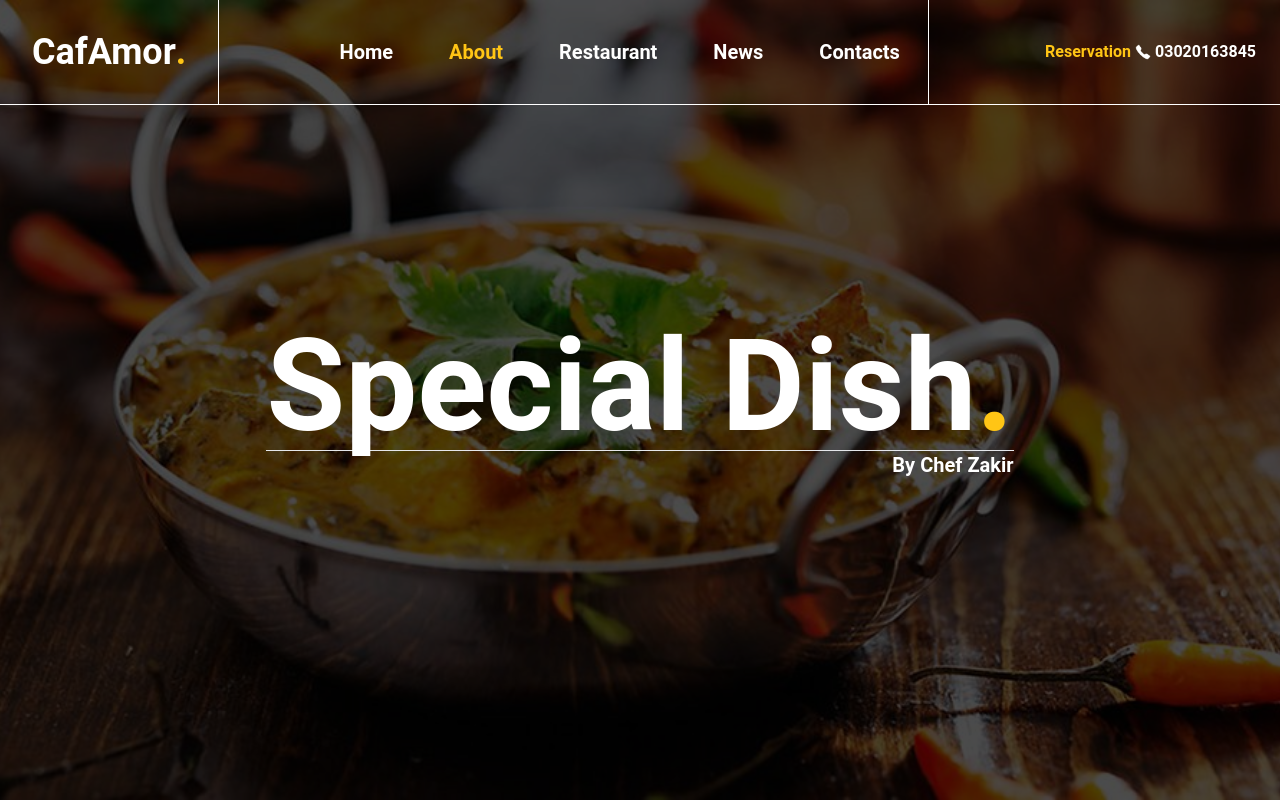
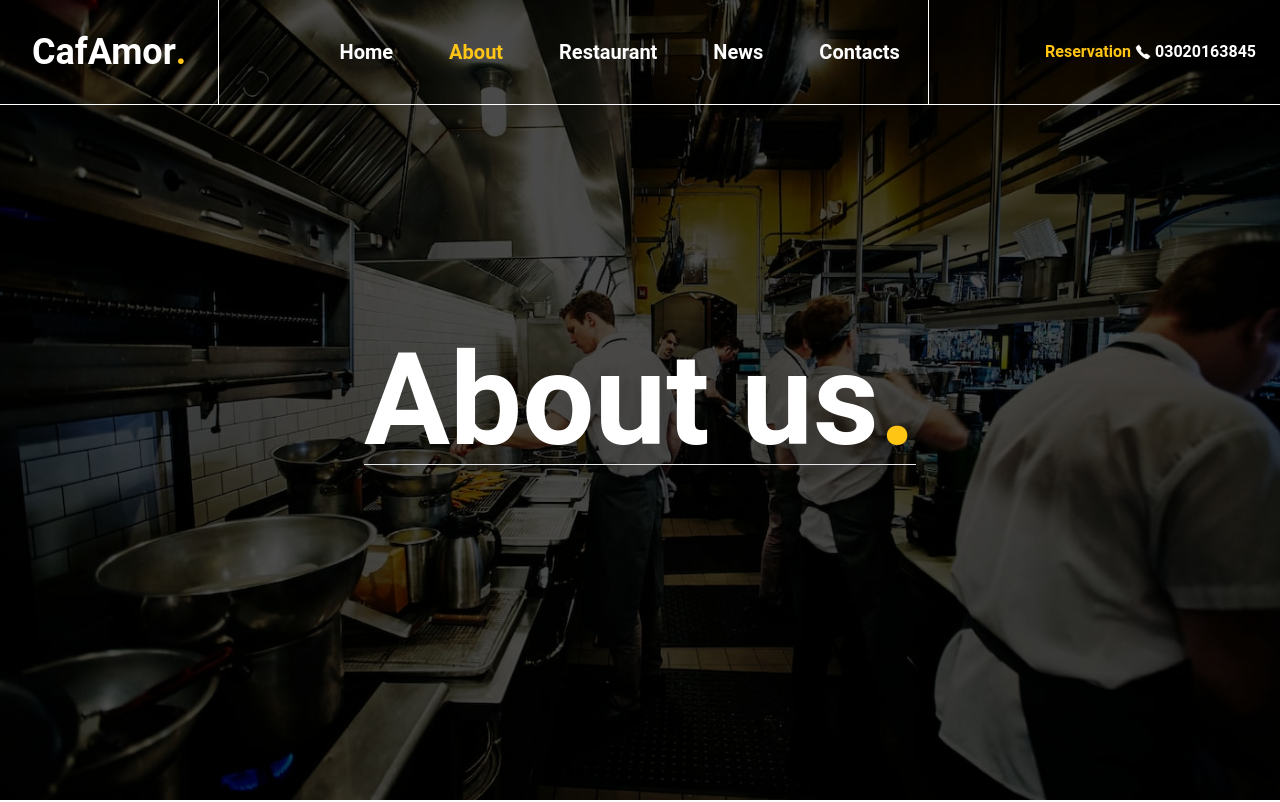
Before and after one commit to HAMMAS-SALEEM/CafAmor-React, a React (Vite) app: page /about in a window 1280 px wide. Shown: the top 802 px of the page. Built offline with nearby package versions, Linux system fonts and the light colour scheme.

Commit message:
Add About Hero

```diff
--- /dev/null
+++ b/src/components/about/AboutDetails.jsx
@@ -0,0 +1,14 @@
+import React from 'react'
+import HeroDetails from '../shared/HeroDetails'
+import ComponentLayout from '../shared/ComponentLayout'
+import bg from '../../assets/about-bg.jpg'
+
+const AboutDetails = () => {
+  return (
+    <div>
+      <HeroDetails big={'About us'} />
+    </div>
+  )
+}
+
+export default ComponentLayout({ bg })(AboutDetails)
--- a/src/components/intro/hero/Hero.jsx
+++ b/src/components/intro/hero/Hero.jsx
@@ -1,18 +1,13 @@
 import React from 'react'
 import bg from '../../../assets/home.jpg'
 import ComponentLayout from '../../shared/ComponentLayout'
+import HeroDetails from '../../shared/HeroDetails'
 
 const Hero = () => {
-  return (
-    <div className="flex justify-center items-center h-screen">
-        <h1 className='text-center m-auto text-5xl md:text-7xl lg:text-9xl z-10'>
-          <span className='text-white font-bold'>Special Dish</span>
-          <span className='text-[#ffc515] font-bold'>.</span>
-          <hr />
-          <span className='block text-white text-xl text-end font-bold'>By Chef Zakir</span>
-        </h1>
-    </div>
-  )
+  const big = 'Special Dish'
+  const small = 'By Chef Zakir'
+
+  return <HeroDetails big={big} small={small} />
 }
 
-export default ComponentLayout({bg})(Hero)
+export default ComponentLayout({ bg })(Hero)
--- /dev/null
+++ b/src/components/shared/HeroDetails.jsx
@@ -0,0 +1,18 @@
+import React from 'react'
+
+const HeroDetails = ({big="", small=""}) => {
+  return (
+    <div className='flex justify-center items-center h-screen'>
+      <h1 className='text-center m-auto text-5xl md:text-7xl lg:text-9xl z-10'>
+        <span className='text-white font-bold'>{big}</span>
+        <span className='text-[#ffc515] font-bold'>.</span>
+        <hr />
+        <span className='block text-white text-xl text-end font-bold'>
+          {small}
+        </span>
+      </h1>
+    </div>
+  )
+}
+
+export default HeroDetails
--- a/src/pages/About.jsx
+++ b/src/pages/About.jsx
@@ -1,11 +1,11 @@
 import React from 'react'
 import AppLayout from '../layout/AppLayout'
-import Intro from '../components/intro/Intro'
+import AboutDetails from '../components/about/AboutDetails'
 
 const About = () => {
   return (
     <>
-      <Intro />
+      <AboutDetails />
     </>
   )
 }
```
Also changed, not shown: src/assets/about-bg.jpg (added).
